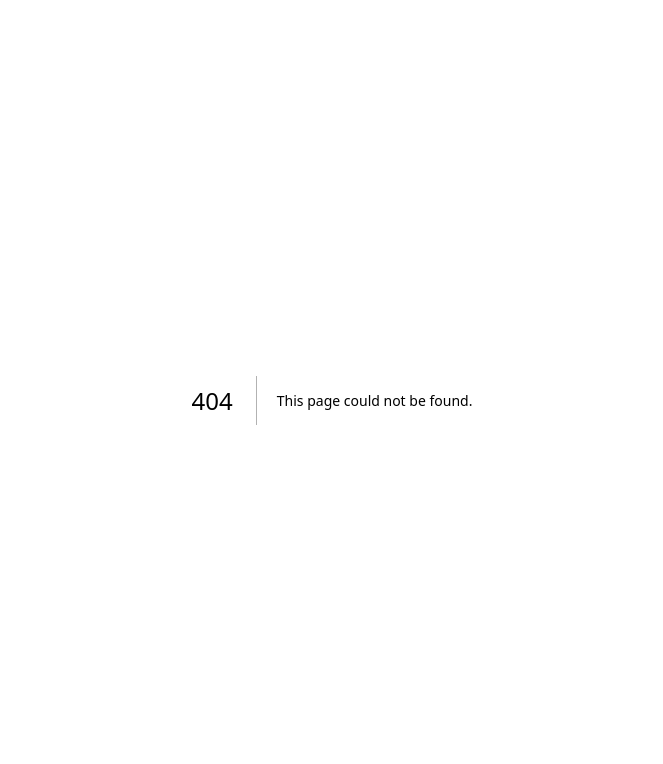
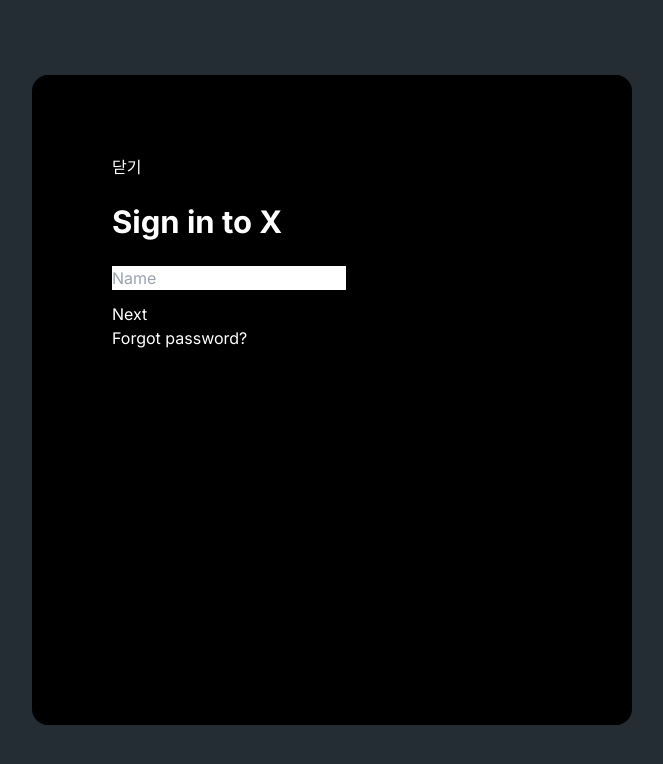
Before and after one commit to realyuki/clone-twitter, a Next.js app: page /i/flow/login in a window 1280 px wide. Before the commit this address had no page. Shown: the top 764 px of the page, without its empty margins (308-971 px from the left). Built offline with nearby package versions, Linux system fonts and the light colour scheme.

Commit message:
chore: update before login

```diff
--- /dev/null
+++ b/src/app/(beforeLogin)/@modal/(.)i/flow/login/page.tsx
@@ -0,0 +1,10 @@
+import LoginModal from '@/app/(beforeLogin)/_component/LoginModal'
+
+export default function Page() {
+  return (
+    <>
+      intercept
+      <LoginModal />
+    </>
+  )
+}
--- /dev/null
+++ b/src/app/(beforeLogin)/@modal/(.)i/flow/signup/page.tsx
@@ -0,0 +1,10 @@
+import SignupModal from '@/app/(beforeLogin)/_component/SignupModal'
+
+export default function Signup() {
+  return (
+    <>
+      intercept
+      <SignupModal />
+    </>
+  )
+}
--- /dev/null
+++ b/src/app/(beforeLogin)/_component/LoginModal.tsx
@@ -0,0 +1,38 @@
+'use client'
+
+import Link from 'next/link'
+
+export default function LoginModal() {
+  const onClickClose = () => {}
+  return (
+    <div className="flex items-center justify-center fixed inset-0 bg-dimmed">
+      <div className="shrink-[1] min-w-[600px] min-h-[400px] max-w-[80vw] max-h-[90vh] h-[650px] bg-black p-[80px] rounded-md">
+        <button onClick={onClickClose}>
+          닫기
+          {/* <svg
+        width={24}
+        viewBox="0 0 24 24"
+        aria-hidden="true"
+        className="r-18jsvk2 r-4qtqp9 r-yyyyoo r-z80fyv r-dnmrzs r-bnwqim r-1plcrui r-lrvibr r-19wmn03"
+      >
+        <g>
+          <path d="M10.59 12L4.54 5.96l1.42-1.42L12 10.59l6.04-6.05 1.42 1.42L13.41 12l6.05 6.04-1.42 1.42L12 13.41l-6.04 6.05-1.42-1.42L10.59 12z"></path>
+        </g>
+      </svg> */}
+        </button>
+        <div className="text-lg font-bold mt-[20px] mb-[20px]">
+          Sign in to X
+        </div>
+        <div className="mt-[12px] mb-[12px]">
+          <input placeholder="Name" />
+        </div>
+        <div>
+          <Link href="">Next</Link>
+        </div>
+        <div>
+          <Link href="">Forgot password?</Link>
+        </div>
+      </div>
+    </div>
+  )
+}
--- a/src/app/(beforeLogin)/_component/Main.tsx
+++ b/src/app/(beforeLogin)/_component/Main.tsx
@@ -1,3 +1,4 @@
+import Link from 'next/link'
 import { Button } from '@/components/ui/button'
 
 export default function Main() {
@@ -10,11 +11,11 @@
               <div>
                 <h1 className="text-xl font-bold">Happening now</h1>
                 <p className="text-lg font-bold mb-[32px]">Join today.</p>
-                <Button>Create account</Button>
+                <Link href="/i/flow/signup">Create account</Link>
                 <p className="mt-[40px] mb-[20px] text-md font-bold">
                   Already have an account?
                 </p>
-                <Button>Sign in</Button>
+                <Link href="/login">Sign in</Link>
               </div>
             </div>
           </div>
--- /dev/null
+++ b/src/app/(beforeLogin)/_component/SignupModal.tsx
@@ -0,0 +1,39 @@
+'use client'
+
+import Link from 'next/link'
+
+export default function SignupModal() {
+  const onClickClose = () => {}
+
+  return (
+    <div className="flex items-center justify-center fixed inset-0 bg-dimmed">
+      <div className="shrink-[1] min-w-[600px] min-h-[400px] max-w-[80vw] max-h-[90vh] h-[650px] bg-black p-[80px] rounded-md">
+        <button onClick={onClickClose}>
+          닫기
+          {/* <svg
+            width={24}
+            viewBox="0 0 24 24"
+            aria-hidden="true"
+            className="r-18jsvk2 r-4qtqp9 r-yyyyoo r-z80fyv r-dnmrzs r-bnwqim r-1plcrui r-lrvibr r-19wmn03"
+          >
+            <g>
+              <path d="M10.59 12L4.54 5.96l1.42-1.42L12 10.59l6.04-6.05 1.42 1.42L13.41 12l6.05 6.04-1.42 1.42L12 13.41l-6.04 6.05-1.42-1.42L10.59 12z"></path>
+            </g>
+          </svg> */}
+        </button>
+        <div className="text-lg font-bold mt-[20px] mb-[20px]">
+          Create your account
+        </div>
+        <div className="mt-[12px] mb-[12px]">
+          <input placeholder="Name" />
+        </div>
+        <div className="mt-[12px] mb-[12px]">
+          <input placeholder="Phone" />
+        </div>
+        <div>
+          <Link href="">Next</Link>
+        </div>
+      </div>
+    </div>
+  )
+}
--- /dev/null
+++ b/src/app/(beforeLogin)/i/flow/login/page.tsx
@@ -0,0 +1,5 @@
+import LoginModal from '@/app/(beforeLogin)/_component/LoginModal'
+
+export default function Page() {
+  return <LoginModal />
+}
--- /dev/null
+++ b/src/app/(beforeLogin)/i/flow/signup/page.tsx
@@ -0,0 +1,5 @@
+import SignupModal from '@/app/(beforeLogin)/_component/SignupModal'
+
+export default function Signup() {
+  return <SignupModal />
+}
--- a/src/app/(beforeLogin)/layout.tsx
+++ b/src/app/(beforeLogin)/layout.tsx
@@ -1,13 +1,13 @@
 interface LayoutProps {
   children: React.ReactNode
-  // modal: React.ReactNode
+  modal: React.ReactNode
 }
 
-export default function Layout({ children }: LayoutProps) {
+export default function Layout({ children, modal }: LayoutProps) {
   return (
     <div className="h-[100%]">
       {children}
-      {/* {modal} */}
+      {modal}
     </div>
   )
 }
--- /dev/null
+++ b/src/app/(beforeLogin)/login/page.tsx
@@ -0,0 +1,15 @@
+'use client'
+
+import { useRouter } from 'next/navigation'
+import Main from '@/app/(beforeLogin)/_component/Main'
+import { useEffect } from 'react'
+
+export default function Login() {
+  const router = useRouter()
+
+  useEffect(() => {
+    router.replace('/i/flow/login')
+  }, [])
+
+  return <Main />
+}
--- a/tailwind.config.ts
+++ b/tailwind.config.ts
@@ -24,6 +24,9 @@
     },
     extend: {
       colors: {
+        dimmed: 'rgba(91, 112, 131, 0.4)',
+        white: '#fff',
+        black: '#000',
         border: 'hsl(var(--border))',
         input: 'hsl(var(--input))',
         ring: 'hsl(var(--ring))',
@@ -60,7 +63,7 @@
       },
       borderRadius: {
         lg: 'var(--radius)',
-        md: 'calc(var(--radius) - 2px)',
+        md: '16px',
         sm: 'calc(var(--radius) - 4px)'
       },
       keyframes: {
```
